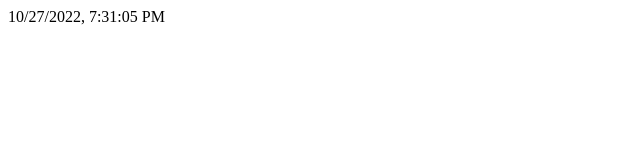
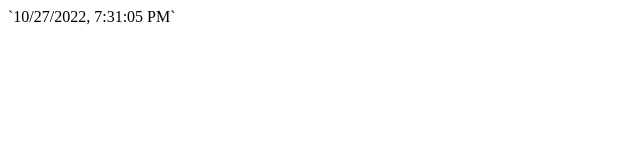
Before and after one commit to Vikas-Pathak-123/Digital-Clock---Class-based-Component-Lifecycle-Lifecycle-Methods-In-Action-Er---j6ng1gvs3tng, a React app: page / in a window 1280 px wide. Shown: the top 160 px of the page, without its empty margins (0-640 px from the left). Built offline with nearby package versions, Linux system fonts and the light colour scheme.

Commit message:
Assignment Digital clock

```diff
--- a/src/components/App.js
+++ b/src/components/App.js
@@ -12,6 +12,6 @@ const App = () => {
     return () => clearInterval(interval);
   }, []);
 
-  return <div className="date-time">{time}</div>;
+  return <div className="date-time">`{time}`</div>;
 };
 export default App;
```
